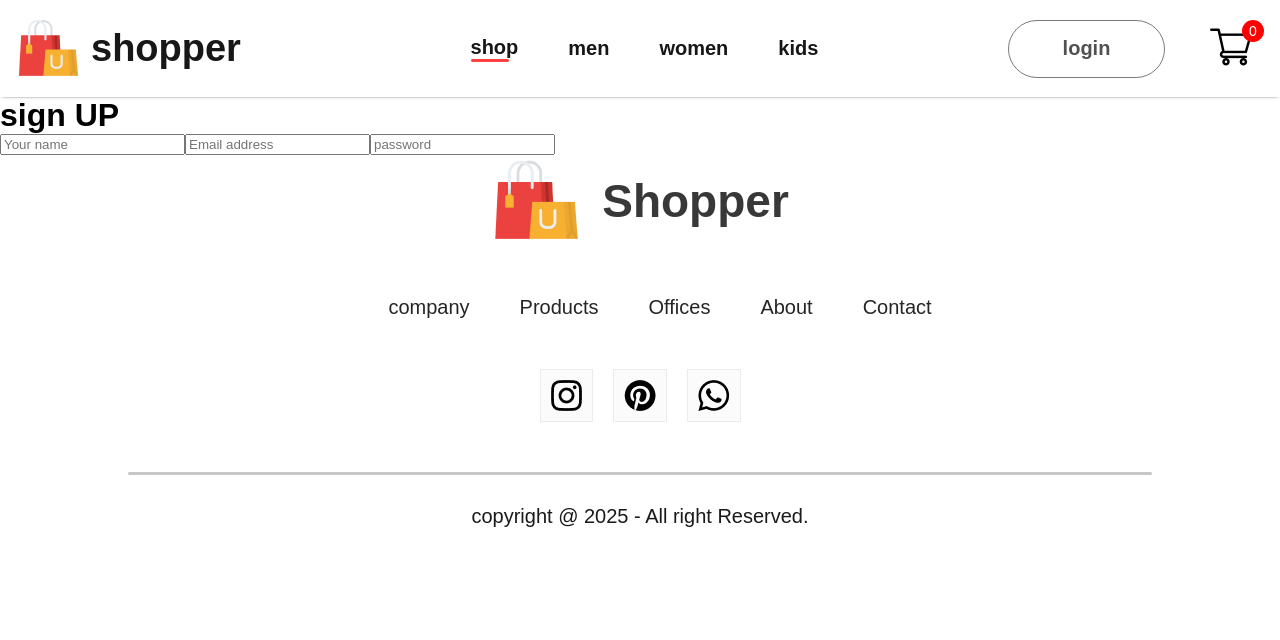
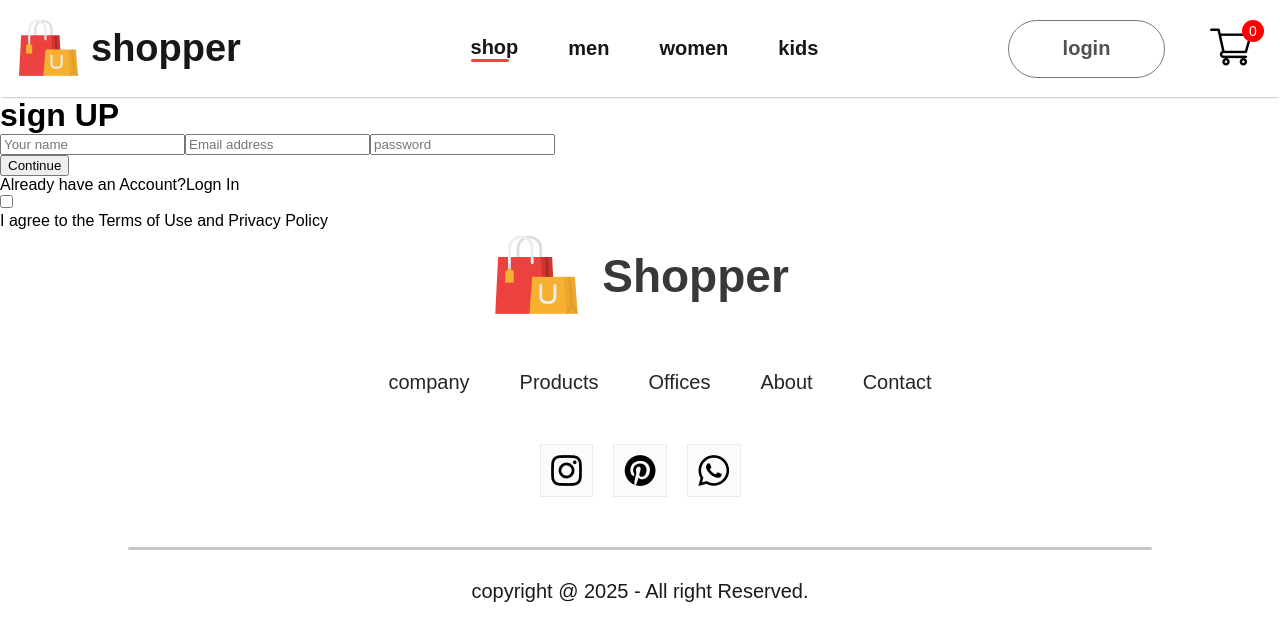
Before and after one commit to george827/E-commerce, a React (Create React App) app in the folder front-end/: page /login in a window 1280 px wide. Shown: the top 640 px of the page. Built offline with nearby package versions, Linux system fonts and the light colour scheme.

Commit message:
set up login page

```diff
--- a/front-end/src/pages/Loginsignup.jsx
+++ b/front-end/src/pages/Loginsignup.jsx
@@ -1,4 +1,5 @@
 import React from 'react'
+import './CSS/LoginSignup.css'
 
 export const LoginSignup = () => {
   return (
@@ -10,6 +11,14 @@ export const LoginSignup = () => {
           <input type="email" placeholder='Email address' />
           <input type="password" placeholder='password' />
         </div>
+        <button>Continue</button>
+        <p className='loginsignup-login'> Already have an Account?
+          <span>Logn In</span>
+        </p>
+        <div className="loginsignup-agree">
+          <input type="checkbox" name="" id='' />
+          <p>I agree to the <span>Terms of Use</span> and <span>Privacy Policy</span></p>
+        </div>
       </div>
     </div>
   )
```
Also changed, not shown: front-end/src/pages/CSS/LoginSignup.css (added).
